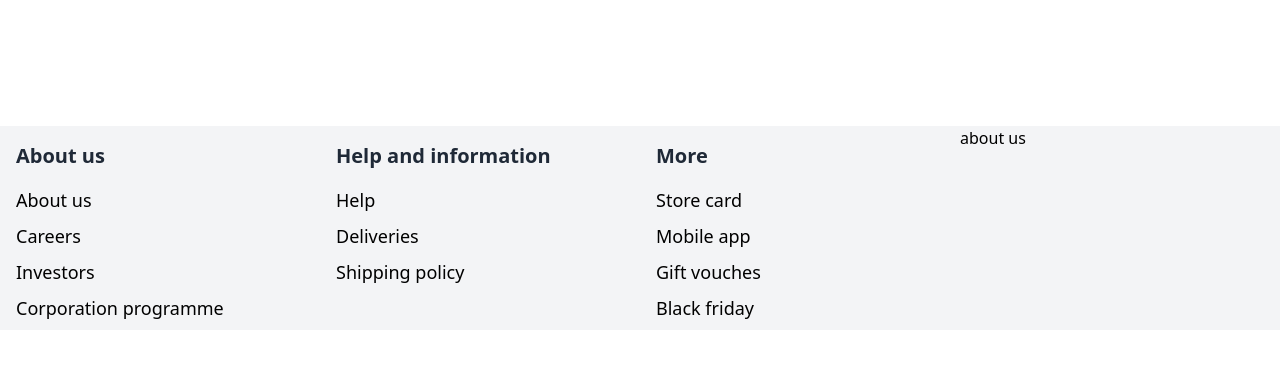
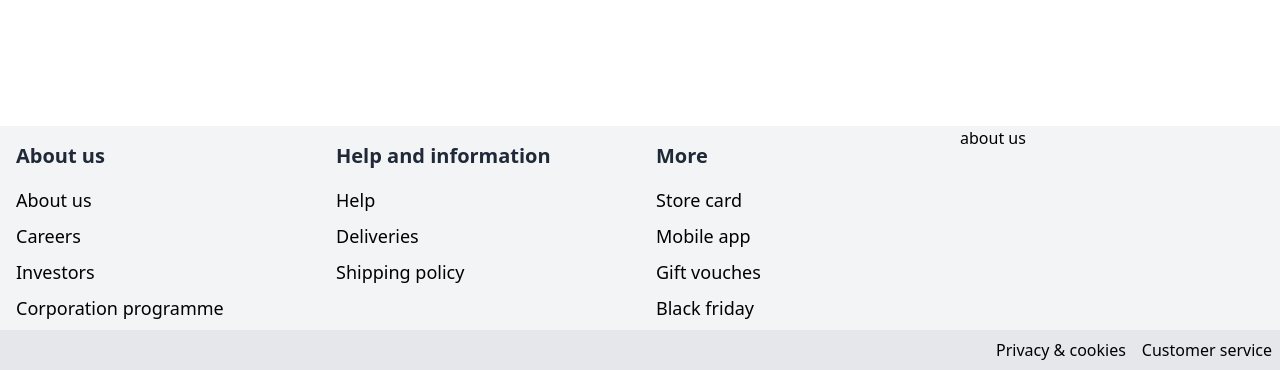
Before and after one commit to Sega123-dev/E-commerce-website, a website: page client/index.html in a window 1280 px wide. Shown: the part 1808-2178 px from the top of the page. Before the commit the page ends 2138 px from the top, so only its background shows below. Drawn offline with Linux system fonts and the light colour scheme; no server answers.

Commit message:
Footer 2

```diff
--- a/client/index.html
+++ b/client/index.html
@@ -194,5 +194,11 @@
         <div class="flex-1">about us</div>
       </div>
     </section>
+    <section>
+      <div class="bg-gray-200 flex justify-end">
+        <a href="#" class="m-2 hover:underline">Privacy & cookies</a>
+        <a href="#" class="m-2 hover:underline">Customer service</a>
+      </div>
+    </section>
   </body>
 </html>
```
Also changed, not shown: client/output.css.
